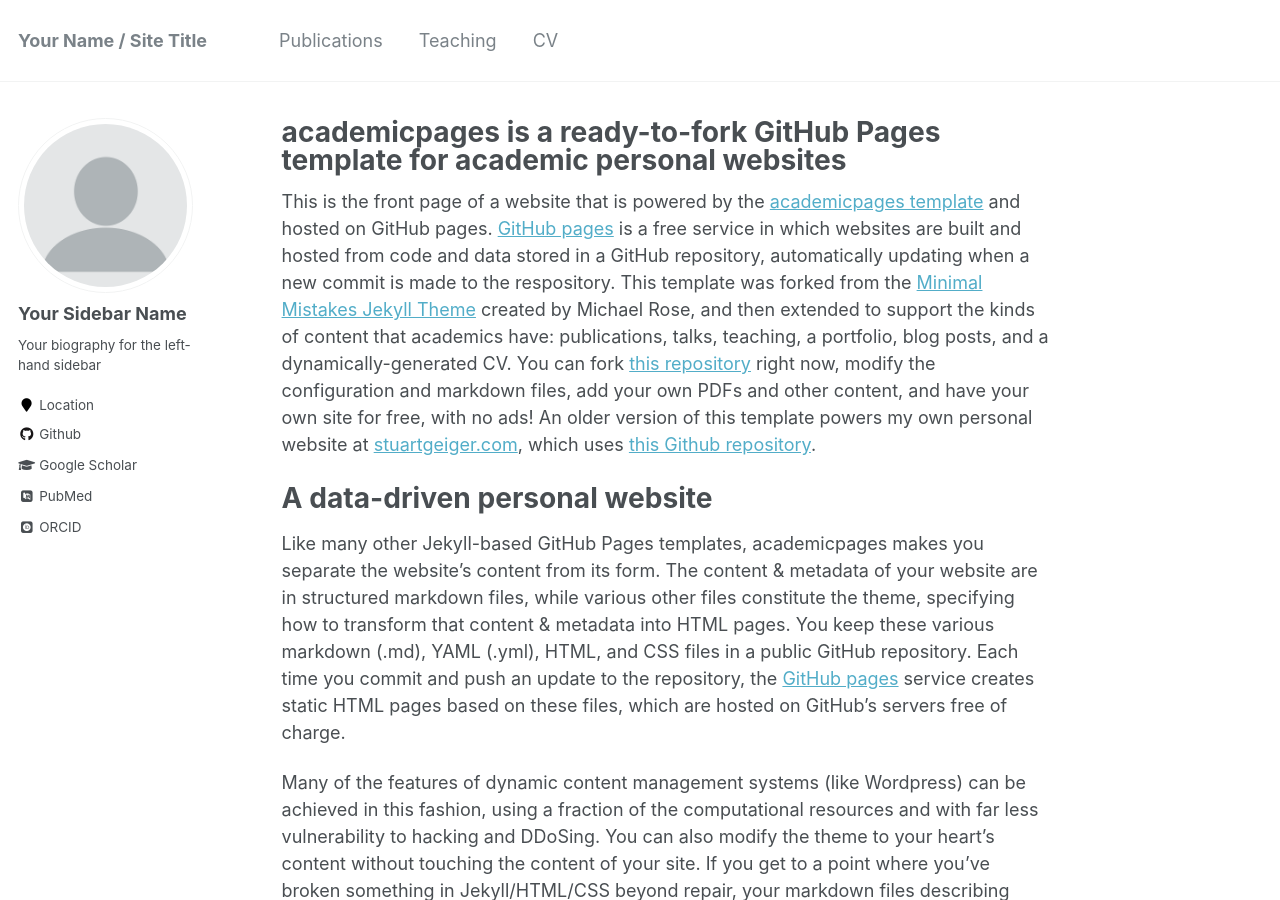
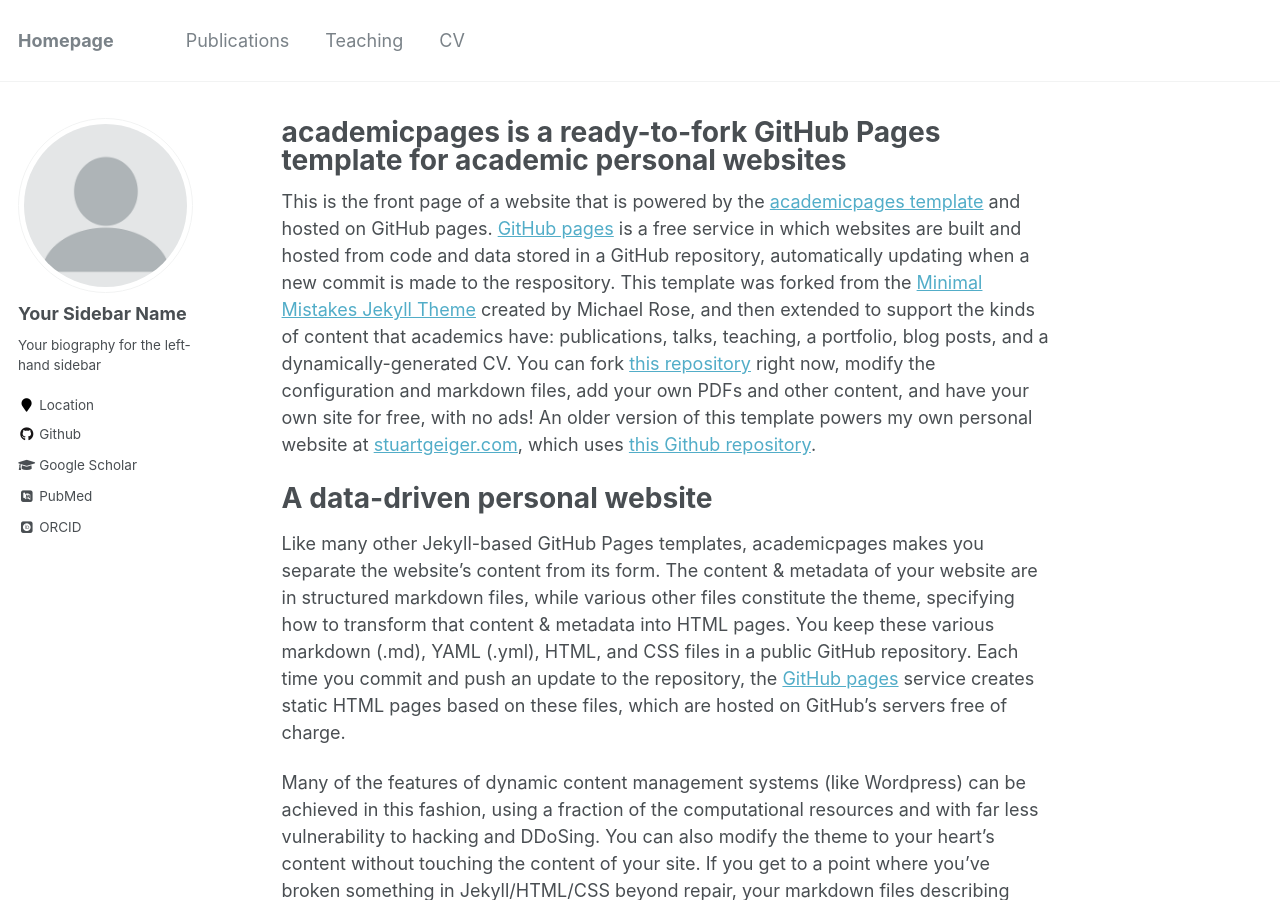
Before and after one commit to willingjiang/willingjiang.github.io, a Jekyll site: the page built from _pages/about.md, in a window 1280 px wide and 900 px high. Built offline with Jekyll 4.4.1, drawn with Linux system fonts in a browser that asks for light colours; some web fonts are replaced.

Commit message:
Update _config.yml

```diff
--- a/_config.yml
+++ b/_config.yml
@@ -7,7 +7,7 @@
 
 # Site Settings
 locale                   : "en-US"
-title                    : "Your Name / Site Title"
+title                    : "Homepage" #"Your Name / Site Title"
 title_separator          : "-"
 name                     : &name "Your Name"
 description              : &description "personal description"
```
